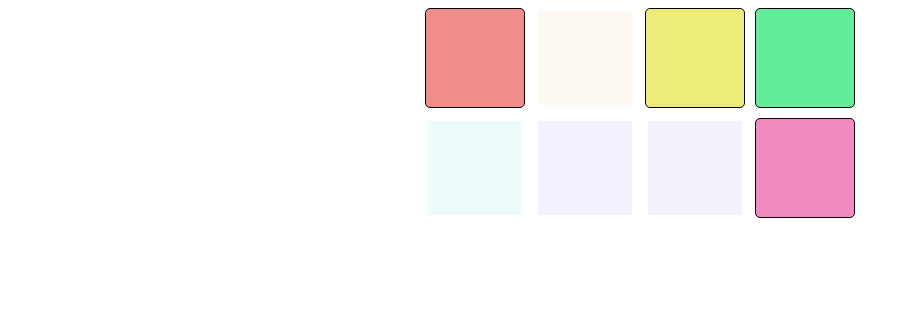
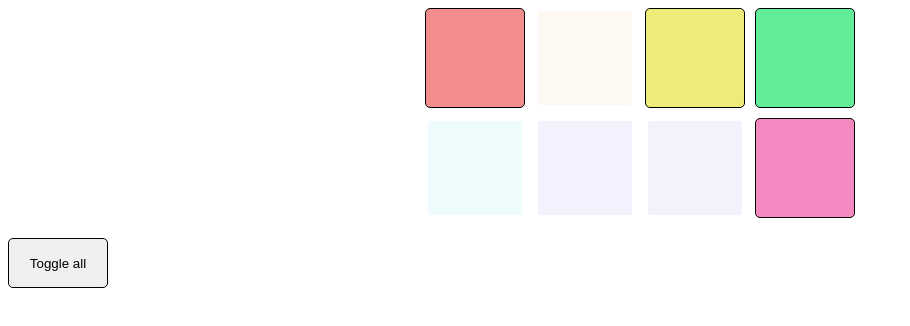
Before and after one commit to Petrasoderstrom1612/Music-pads, a React (Vite) app: page / in a window 1280 px wide. Shown: the top 326 px of the page, without its empty margins (0-910 px from the left). Built offline with nearby package versions, Linux system fonts and the light colour scheme.

Commit message:
added a fnct to switch off all buttons

```diff
--- a/src/components/App.jsx
+++ b/src/components/App.jsx
@@ -15,14 +15,22 @@ function App() {
       })
   }
 
+  const allToggler = () => {
+    console.log("all")
+    setButtons(prevButtons => prevButtons.map(oneBtn => {return {...oneBtn, on:false}}))
+  }
+
   const allButtons = buttons.map(oneButton => <Button key={oneButton.id} id={oneButton.id} on={oneButton.on} color={oneButton.color} switcher={switcher} />) //key stays in parent as it is not a prop
 
   return (
-    <main>
-            <div className="pad-container">
-                {allButtons}
-            </div>
-        </main>
+    <>
+      <main>
+        <div className="pad-container">
+            {allButtons}
+        </div>
+      </main>
+      <button className="alltoglerer" onClick={allToggler}>Toggle all</button>
+    </>
   )
 }
 
--- a/src/index.css
+++ b/src/index.css
@@ -29,6 +29,14 @@ button {
 
 }
 
+.alltoglerer{
+    margin-top: 20px;
+    color:black !important;
+    opacity: 1;
+    height:50px;
+    border:1px solid black;
+}
+
 .on{
     opacity: 1;
     border:1px solid black;
```
